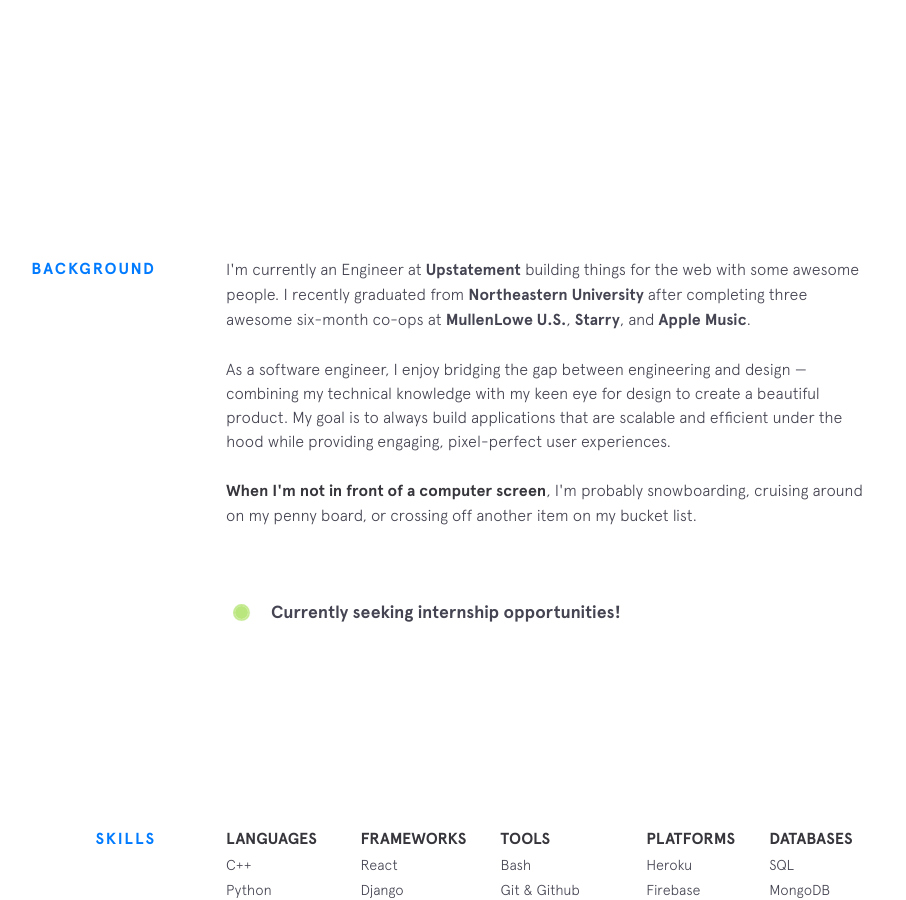
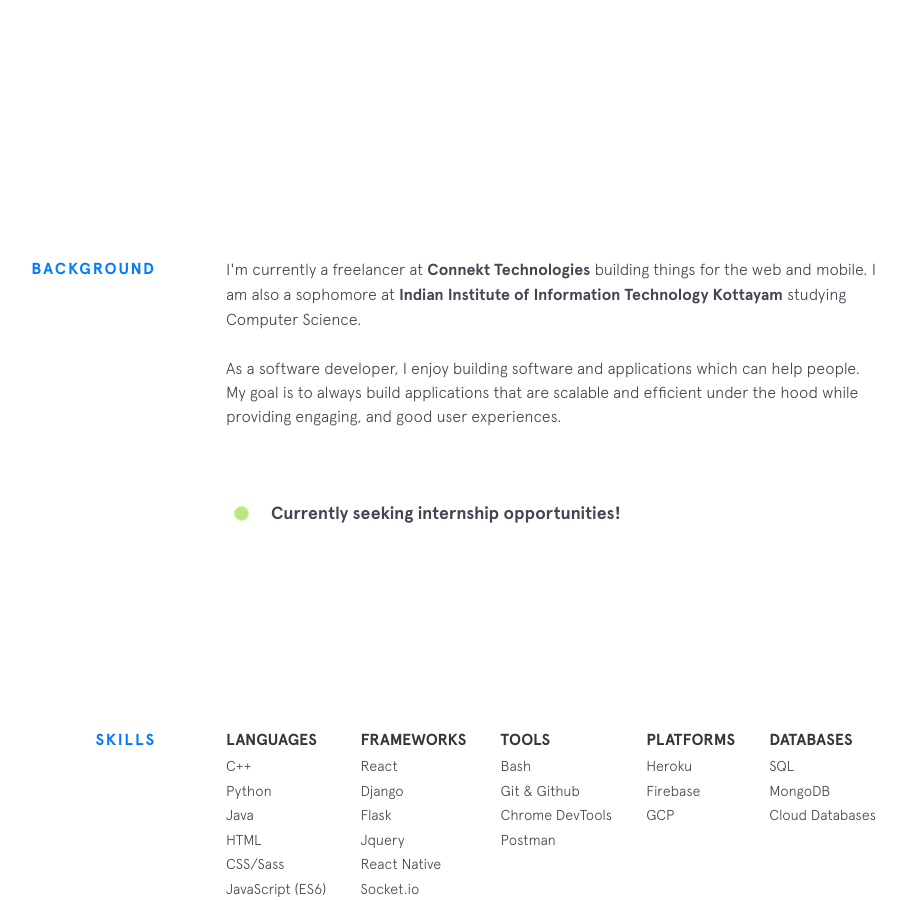
Before and after one commit to starwiz-7/starwiz-7.github.io, a Jekyll site: the page built from index.html, in a window 1280 px wide and 900 px high, scrolled down 743 px. Shown: the whole window, without its empty margins (224-1130 px from the left). Built offline with Jekyll 4.4.1, drawn with Linux system fonts in a browser that asks for light colours; nearby versions of some CDN libraries; some of the changed text lies outside the part shown.

Commit message:
Background Details changes

```diff
--- a/_includes/background.html
+++ b/_includes/background.html
@@ -2,23 +2,14 @@
   <div class="section__title">Background</div>
   <div class="section__content">
     <p>
-      I'm currently an Engineer at
-      <a class="underline-link" href="https://www.upstatement.com/" target="_blank">Upstatement</a> building things for the web with some awesome people. I recently graduated from
-      <a class="underline-link" href="http://www.ccis.northeastern.edu/" target="_blank">Northeastern University</a> after completing three awesome six-month co-ops at
-      <a class="underline-link" href="https://us.mullenlowe.com/" target="_blank">MullenLowe U.S.</a>,
-      <a class="underline-link" href="https://starry.com/" target="_blank">Starry</a>, and
-      <a class="underline-link" href="https://www.apple.com/music/" target="_blank">Apple Music</a>.
+      I'm currently a freelancer at
+      <a class="underline-link" href="https://www.connekt.in" target="_blank">Connekt Technologies</a> building things for the web and mobile. I am also a sophomore at
+      <a class="underline-link" href="https://www.iiitkottayam.ac.in/#!/home" target="_blank">Indian Institute of Information Technology Kottayam</a> studying Computer Science.
     </p>
 
     <p>
-      As a software engineer, I enjoy bridging the gap between engineering and design &mdash; combining my technical knowledge
-      with my keen eye for design to create a beautiful product. My goal is to always build applications that are scalable
-      and efficient under the hood while providing engaging, pixel-perfect user experiences.
-    </p>
-
-    <p>
-      <strong>When I'm not in front of a computer screen</strong>, I'm probably snowboarding, cruising around on my penny board,
-      or crossing off another item on my bucket list.
+      As a software developer, I enjoy building software and applications which can help people. My goal is to always build applications that are scalable
+      and efficient under the hood while providing engaging, and good user experiences.
     </p>
 
     {% include employment-status.html %}
--- a/_includes/experience.html
+++ b/_includes/experience.html
@@ -8,7 +8,6 @@
           <div class="job__company">
             <a href="{{job.url}}" target="_blank">{{job.company}}</a>
           </div>
-          <div class="job__time">{{job.type}}</div>
           <div class="job__time">{{job.time}}</div>
         </div>
         <div class="job__position">{{job.position}}</div>
```
